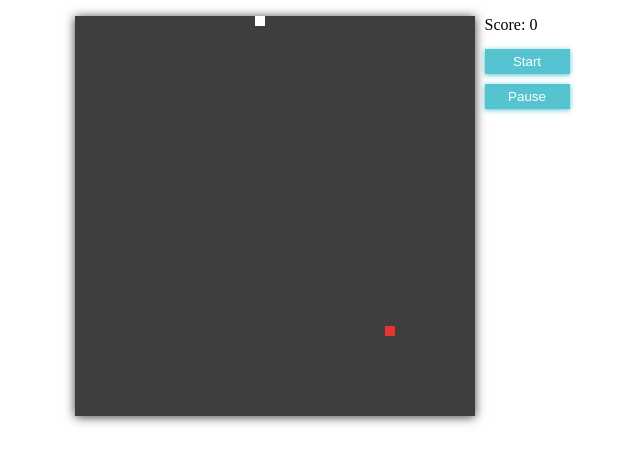
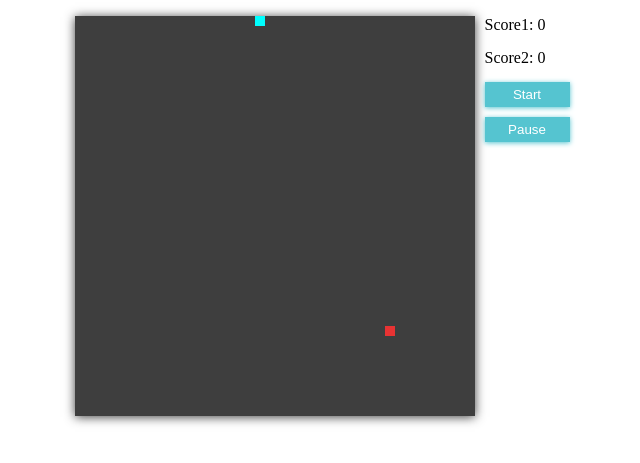
Before and after one commit to Patrick-Qi/Snake, a plain HTML site: page Snake/index.html in a window 1280 px wide. Both pictures are taken after a click on the button "Start". Shown: the part 217-680 px from the top of the page, without its empty margins (318-958 px from the left). Drawn offline with Linux system fonts and the light colour scheme.

Commit message:
'update'

```diff
--- a/Snake/Snake.js
+++ b/Snake/Snakea.js
@@ -1,4 +1,4 @@
-function Snake(size = 10, canvasOptions) {
+function Snakea(size = 10, canvasOptions) {
   this.x = 0
   this.y = 0
   this.size = size
@@ -9,7 +9,7 @@ function Snake(size = 10, canvasOptions) {
   this.canvasOptions = canvasOptions
 }
 
-Snake.prototype.draw = function() {
+Snakea.prototype.draw = function() {
   const { ctx } = this.canvasOptions
   ctx.fillStyle = '#fff'
 
@@ -21,7 +21,7 @@ Snake.prototype.draw = function() {
   ctx.fillRect(this.x, this.y, this.size, this.size)
 }
 
-Snake.prototype.update = function() {
+Snakea.prototype.update = function() {
   for (let i = 0; i < this.tails.length - 1; i++) {
     this.tails[i] = this.tails[i + 1]
   }
@@ -52,7 +52,7 @@ Snake.prototype.update = function() {
   }
 }
 
-Snake.prototype.changeDirection = function(direction) {
+Snakea.prototype.changeDirection = function(direction) {
   switch(direction) {
     case 'Up':
       this.xSpeed = 0
@@ -73,7 +73,7 @@ Snake.prototype.changeDirection = function(direction) {
   }
 }
 
-Snake.prototype.eatTarget = function(target) {
+Snakea.prototype.eatTarget = function(target) {
   if (this.x === target.x && this.y === target.y) {
     this.targetNum++
     return true
@@ -81,7 +81,7 @@ Snake.prototype.eatTarget = function(target) {
   return false
 }
 
-Snake.prototype.checkCollision = function() {
+Snakea.prototype.checkCollision = function() {
   for (let i = 0; i < this.tails.length; i++) {
     if (this.x === this.tails[i].x && this.y === this.tails[i].y) {
       this.targetNum = 0
--- /dev/null
+++ b/Snake/Snakeb.js
@@ -0,0 +1,91 @@
+function Snakeb(size = 10, canvasOptions) {
+    this.x = 0
+    this.y = 0
+    this.size = size
+    this.xSpeed = size * 1
+    this.ySpeed = 0
+    this.targetNum = 0
+    this.tails = []
+    this.canvasOptions = canvasOptions
+  }
+
+  Snakeb.prototype.draw = function() {
+    const { ctx } = this.canvasOptions
+    ctx.fillStyle = '#00FFFF'
+
+    for (let i = 0; i < this.tails.length; i++) {
+      const { x, y } = this.tails[i]
+      ctx.fillRect(x, y, this.size, this.size)
+    }
+
+    ctx.fillRect(this.x, this.y, this.size, this.size)
+  }
+
+  Snakeb.prototype.update = function() {
+    for (let i = 0; i < this.tails.length - 1; i++) {
+      this.tails[i] = this.tails[i + 1]
+    }
+
+    if (this.targetNum > 0) {
+      this.tails[this.targetNum - 1] = { x: this.x, y: this.y }
+    }
+
+    this.x += this.xSpeed
+    this.y += this.ySpeed
+
+    const { width, height } = this.canvasOptions.canvas
+
+    if (this.x > width) {
+      this.x = 0
+    }
+
+    if (this.y > height) {
+      this.y = 0
+    }
+
+    if (this.x < 0) {
+      this.x = width
+    }
+
+    if (this.y < 0) {
+      this.y = height
+    }
+  }
+
+  Snakeb.prototype.changeDirection = function(direction) {
+    switch(direction) {
+      case 'w':
+        this.xSpeed = 0
+        this.ySpeed = -size * 1
+        break
+      case 's':
+        this.xSpeed = 0
+        this.ySpeed = size * 1
+        break
+      case 'a':
+        this.xSpeed = -size * 1
+        this.ySpeed = 0
+        break
+      case 'd':
+        this.xSpeed = size * 1
+        this.ySpeed = 0
+        break
+    }
+  }
+
+  Snakeb.prototype.eatTarget = function(target) {
+    if (this.x === target.x && this.y === target.y) {
+      this.targetNum++
+      return true
+    }
+    return false
+  }
+
+  Snakeb.prototype.checkCollision = function() {
+    for (let i = 0; i < this.tails.length; i++) {
+      if (this.x === this.tails[i].x && this.y === this.tails[i].y) {
+        this.targetNum = 0
+        this.tails = []
+      }
+    }
+  }
--- a/Snake/Target.js
+++ b/Snake/Target.js
@@ -13,6 +13,6 @@ Target.prototype.genRandomLocation = function() {
 
 Target.prototype.draw = function() {
   const { ctx } = this.canvasOptions
-  ctx.fillStyle = '#e83333'
-  ctx.fillRect(this.x, this.y, this.size, this.size)
+  ctx.fillStyle = '#e83333'    //填充目标方块颜色
+  ctx.fillRect(this.x, this.y, this.size, this.size)  //方块坐标以及长宽高
 }
--- a/Snake/index.html
+++ b/Snake/index.html
@@ -12,7 +12,10 @@
     <canvas class="canvas" width="400" height="400"></canvas>
     <div class="operations">
       <div class="score">
-        Score: <span id="score">0</span>
+        Score1: <span id="score1">0</span>
+      </div>
+      <div class="score">
+        Score2: <span id="score2">0</span>
       </div>
       <button id="start">Start</button>
       <button id="pause">Pause</button>
@@ -20,7 +23,8 @@
   </div>
 
   <script src="./Target.js"></script>
-  <script src="./Snake.js"></script>
+  <script src="./Snakea.js"></script>
+  <script src="./Snakeb.js"></script>
   <script src="./index.js"></script>
 </body>
 </html>
--- a/Snake/index.js
+++ b/Snake/index.js
@@ -7,14 +7,16 @@ const columns = canvas.width / size
 const startBtn = document.getElementById('start')
 const pauseBtn = document.getElementById('pause')
 
-let snake = new Snake(size, { canvas, ctx })
+let snakea = new Snakea(size, { canvas, ctx })
+let snakeb = new Snakeb(size, { canvas, ctx })
 let target = new Target(size, { canvas, ctx, rows, columns })
 let timer = null
 
 function init() {
   target.genRandomLocation()
   target.draw()
-  snake.draw()
+  snakea.draw()
+  snakeb.draw()
 }
 
 init()
@@ -23,16 +25,22 @@ function start() {
   timer = setInterval(() => {
     ctx.clearRect(0, 0, canvas.width, canvas.height)
     target.draw()
-    snake.update()
-    snake.draw()
-
-    if (snake.eatTarget(target)) {
+    snakea.update()
+    snakea.draw()
+    snakeb.update()
+    snakeb.draw()
+    if (snakea.eatTarget(target)) {
       target.genRandomLocation()
     }
+    if (snakeb.eatTarget(target)) {
+      target.genRandomLocation()
+    }
+    snakeb.checkCollision()
+    snakea.checkCollision()
+    document.getElementById('score1').innerText = snakea.targetNum
+    document.getElementById('score2').innerText = snakeb.targetNum
+  }, 150)
 
-    snake.checkCollision()
-    document.getElementById('score').innerText = snake.targetNum
-  }, 150)
 }
 
 startBtn.addEventListener('click', () => {
@@ -45,5 +53,6 @@ pauseBtn.addEventListener('click', () => {
 
 window.addEventListener('keydown', (event) => {
   const direction = event.key.replace('Arrow', '')
-  snake.changeDirection(direction)
+  snakea.changeDirection(direction)
+  snakeb.changeDirection(direction)
 })
```
